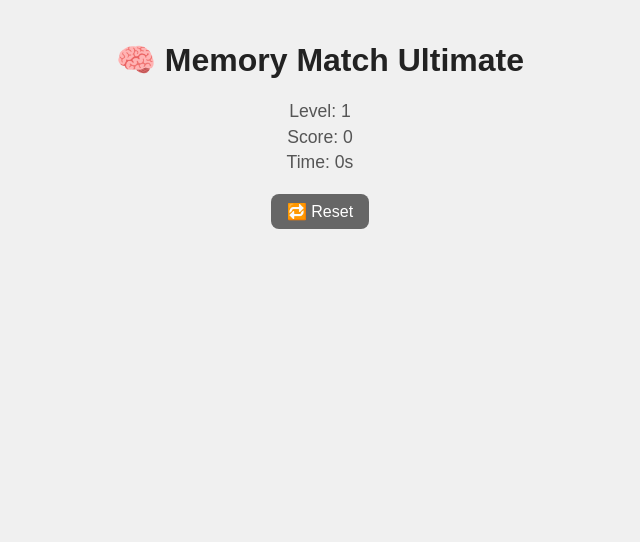
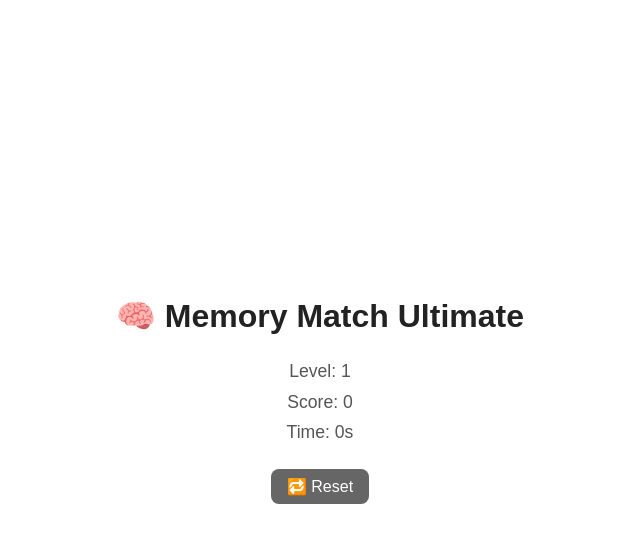
Before and after one commit to steel-name/flipcard_v2, a plain HTML site: page index.html in a window 1280 px wide. Shown: the whole page, without its empty margins (320-960 px from the left). Drawn offline with Linux system fonts and the light colour scheme.

Commit message:
ubah commit

```diff
--- a/script.js
+++ b/script.js
@@ -8,7 +8,7 @@ const musicBtn = document.getElementById("music-btn");
 const bgm = document.getElementById("bgm");
 
 let level = 1;
-const maxLevel = 5;
+const maxLevel = 10;
 let score = 0;
 let flippedCards = [];
 let lock = false;
--- a/style.css
+++ b/style.css
@@ -40,14 +40,17 @@ button:hover {
 }
 
 /* Ganti grid ke flexbox */
-#game-board {
+body {
   display: flex;
-  flex-wrap: wrap;
-  justify-content: center;
-  gap: 1rem;
-  max-width: 90vw;
-  margin: 2rem auto 0;
-  padding: 0 0.5rem;
+  justify-content: center;  /* horizontal center */
+  align-items: center;      /* vertical center */
+  height: 100vh;            /* tinggi layar penuh */
+  margin: 0;
+  padding: 20px;
+  box-sizing: border-box;
+  background: #fff;
+  font-family: sans-serif;
+  flex-direction: column;   /* biar elemen di body bisa stack vertikal */
 }
 
 /* Kartu fleksibel ukuran relatif */
```
